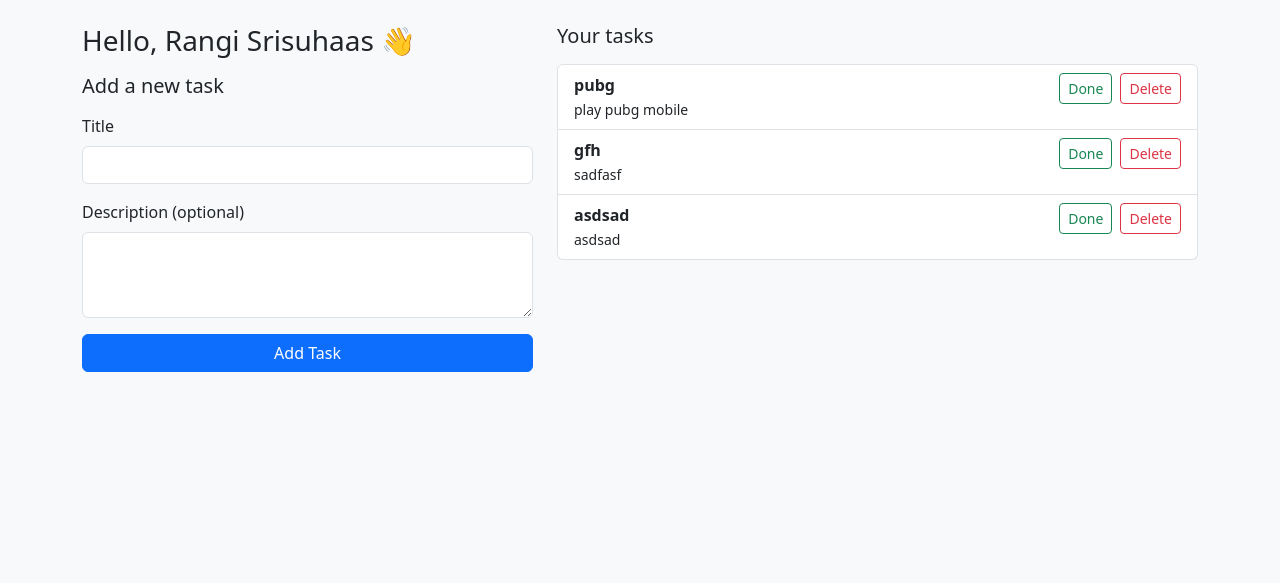
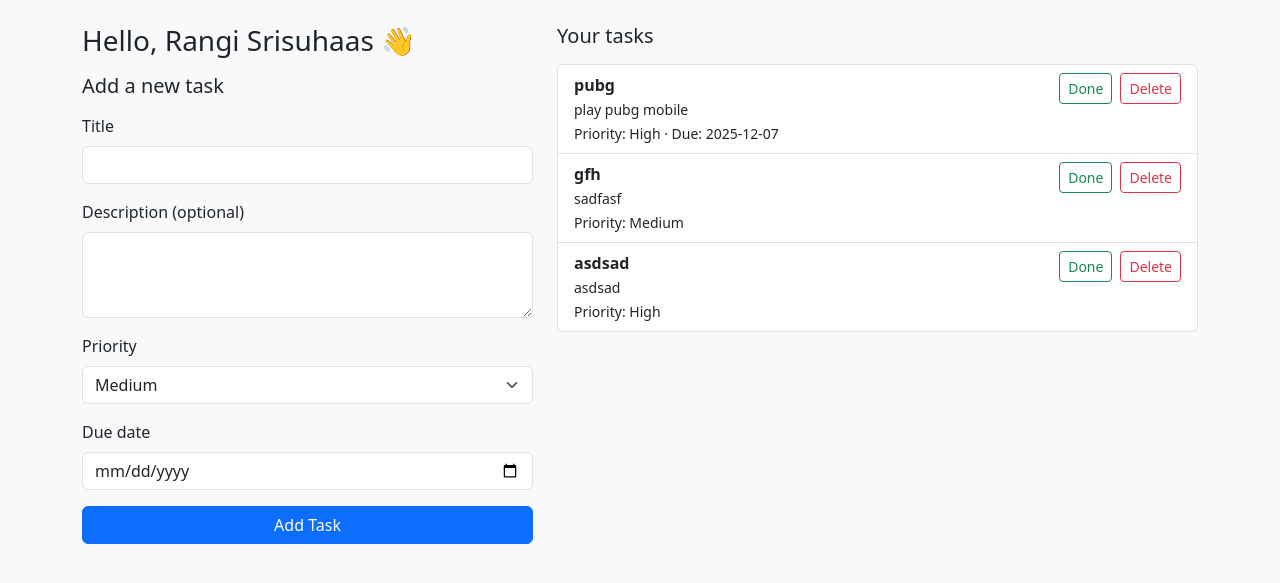
Before and after one commit to Rayomen/taskflow, a Flask app: page /dashboard in a window 1280 px wide. Shown: the part 56-639 px from the top of the page. Run offline with Flask 3, Linux system fonts and the light colour scheme; a user stored in the database is signed in.

Commit message:
updated dashboard functionality (adding priorities in tasks) 1.

```diff
--- a/app.py
+++ b/app.py
@@ -10,6 +10,8 @@ from flask_login import (
 )
 from werkzeug.security import generate_password_hash, check_password_hash
 from sqlalchemy.exc import IntegrityError
+from datetime import datetime
+
 import os
 
 app = Flask(__name__)
@@ -44,9 +46,13 @@ class Task(db.Model):
     title = db.Column(db.String(200), nullable=False)
     description = db.Column(db.Text, nullable=True)
     is_done = db.Column(db.Boolean, default=False)
+    priority = db.Column(db.String(20), default="Medium")  # Low / Medium / High
+    due_date = db.Column(db.Date, nullable=True)
+    created_at = db.Column(db.DateTime, default=datetime.utcnow)
+
     user_id = db.Column(db.Integer, db.ForeignKey('user.id'), nullable=False)
+    user = db.relationship('User', backref=db.backref('tasks', lazy=True))
 
-    user = db.relationship('User', backref=db.backref('tasks', lazy=True))
 
 
 @login_manager.user_loader
@@ -121,16 +127,32 @@ def dashboard():
     if request.method == "POST":
         title = request.form.get("title")
         description = request.form.get("description")
+        priority = request.form.get("priority")
+        due_date_str = request.form.get("due_date")
+
 
         if not title:
             flash("Task title is required.", "warning")
             return redirect(url_for("dashboard"))
+        due_date = None
+        if due_date_str:
+            try:
+                due_date = datetime.strptime(due_date_str, "%Y-%m-%d").date()
+            except ValueError:
+                flash("Invalid date format.", "warning")
+                return redirect(url_for("dashboard"))
+
+        if not priority:
+            priority = "Medium"
 
         new_task = Task(
-            title=title,
-            description=description,
-            user_id=current_user.id
+        title=title,
+        description=description,
+        priority=priority,
+        due_date=due_date,
+        user_id=current_user.id
         )
+
         db.session.add(new_task)
         db.session.commit()
         flash("Task added!", "success")
--- a/templates/dashboard.html
+++ b/templates/dashboard.html
@@ -2,22 +2,47 @@
 
 {% block content %}
 <div class="row">
+  <!-- Left: Add task form -->
   <div class="col-md-5 mb-4">
     <h3 class="mb-3">Hello, {{ name }} 👋</h3>
     <h5 class="mb-3">Add a new task</h5>
+
     <form method="POST">
       <div class="mb-3">
         <label class="form-label">Title</label>
         <input name="title" type="text" class="form-control" required />
       </div>
+
       <div class="mb-3">
         <label class="form-label">Description (optional)</label>
-        <textarea name="description" class="form-control" rows="3"></textarea>
+        <textarea
+          name="description"
+          class="form-control"
+          rows="3"
+        ></textarea>
       </div>
-      <button type="submit" class="btn btn-primary w-100">Add Task</button>
+
+      <div class="mb-3">
+        <label class="form-label">Priority</label>
+        <select name="priority" class="form-select">
+          <option value="Low">Low</option>
+          <option value="Medium" selected>Medium</option>
+          <option value="High">High</option>
+        </select>
+      </div>
+
+      <div class="mb-3">
+        <label class="form-label">Due date</label>
+        <input type="date" name="due_date" class="form-control" />
+      </div>
+
+      <button type="submit" class="btn btn-primary w-100">
+        Add Task
+      </button>
     </form>
   </div>
 
+  <!-- Right: Task list -->
   <div class="col-md-7">
     <h5 class="mb-3">Your tasks</h5>
 
@@ -26,20 +51,39 @@
         {% for task in tasks %}
         <li class="list-group-item d-flex justify-content-between align-items-start">
           <div>
-            <div class="fw-bold {% if task.is_done %}text-decoration-line-through text-muted{% endif %}">
+            <div
+              class="fw-bold {% if task.is_done %}text-decoration-line-through text-muted{% endif %}"
+            >
               {{ task.title }}
             </div>
+
             {% if task.description %}
-            <small class="{% if task.is_done %}text-muted{% endif %}">
-              {{ task.description }}
-            </small>
+            <div class="{% if task.is_done %}text-muted{% endif %}">
+              <small>{{ task.description }}</small>
+            </div>
             {% endif %}
+
+            <div>
+              <small class="{% if task.is_done %}text-muted{% endif %}">
+                Priority: {{ task.priority }}
+                {% if task.due_date %}
+                  · Due: {{ task.due_date }}
+                {% endif %}
+              </small>
+            </div>
           </div>
+
           <div class="ms-3 d-flex gap-2">
-            <a href="{{ url_for('toggle_task', task_id=task.id) }}" class="btn btn-sm btn-outline-success">
+            <a
+              href="{{ url_for('toggle_task', task_id=task.id) }}"
+              class="btn btn-sm btn-outline-success"
+            >
               {% if task.is_done %}Undo{% else %}Done{% endif %}
             </a>
-            <a href="{{ url_for('delete_task', task_id=task.id) }}" class="btn btn-sm btn-outline-danger">
+            <a
+              href="{{ url_for('delete_task', task_id=task.id) }}"
+              class="btn btn-sm btn-outline-danger"
+            >
               Delete
             </a>
           </div>
@@ -47,7 +91,9 @@
         {% endfor %}
       </ul>
     {% else %}
-      <p class="text-muted">No tasks yet. Add one using the form on the left.</p>
+      <p class="text-muted">
+        No tasks yet. Add one using the form on the left.
+      </p>
     {% endif %}
   </div>
 </div>
```
Also changed, not shown: taskflow.db.
